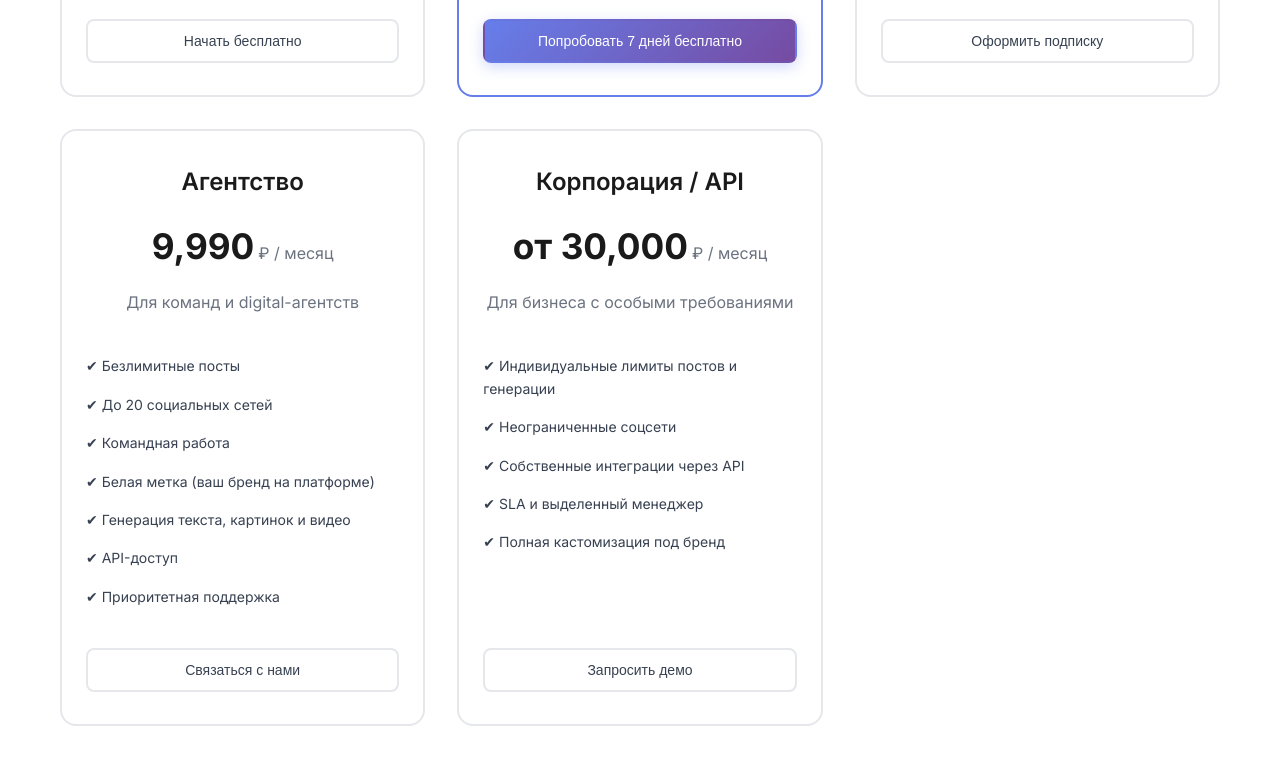
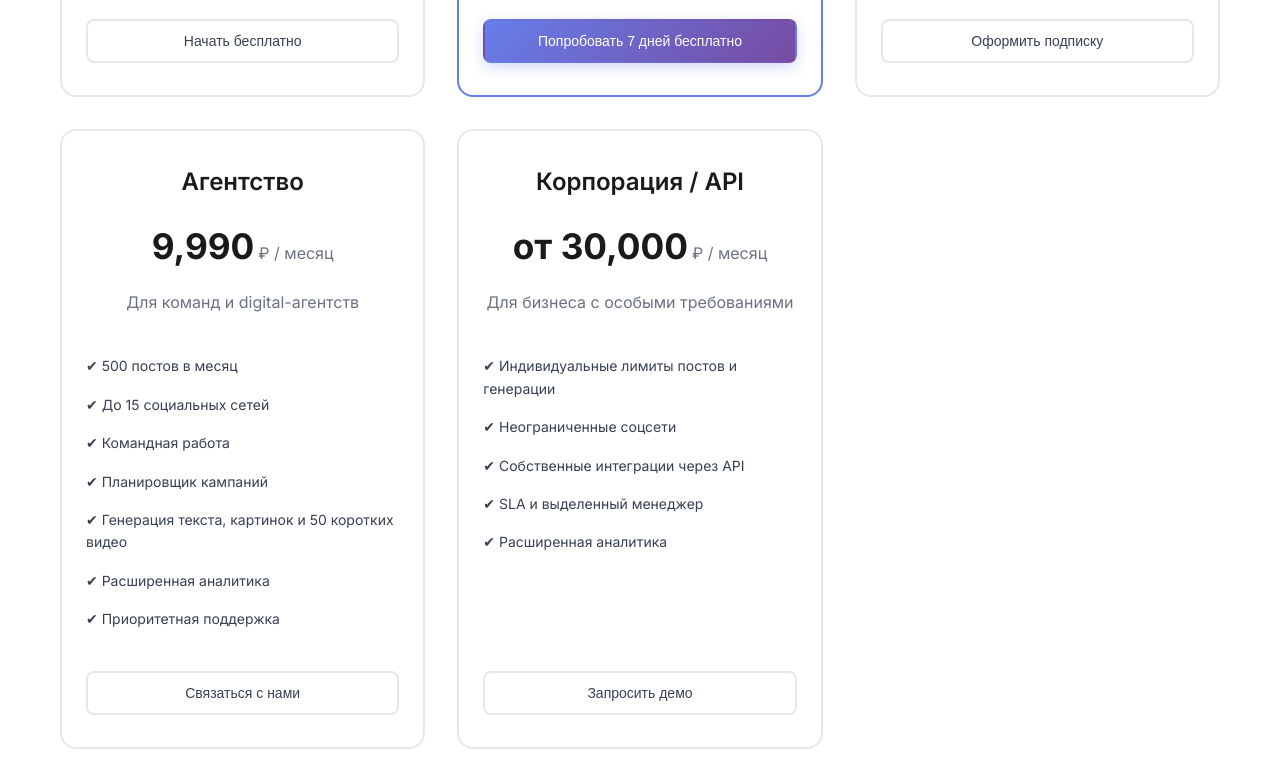
Before and after one commit to MariWq/landing, a plain HTML site: page index.html in a window 1280 px wide. Shown: the part 5186-5952 px from the top of the page. Drawn offline with Linux system fonts and the light colour scheme.

Commit message:
Update index.html

```diff
--- a/index.html
+++ b/index.html
@@ -430,7 +430,7 @@
                     <div class="pricing-features">
                         <div class="feature">✔ 200 постов в месяц</div>
                         <div class="feature">✔ До 5 социальных сетей</div>
-                        <div class="feature">✔ Генерация текста, картинок и коротких видео</div>
+                        <div class="feature">✔ Генерация текста, картинок и 20 коротких видео</div>
                         <div class="feature">✔ Расширенная аналитика</div>
                         <div class="feature">✔ Планировщик кампаний</div>
                         <div class="feature">✔ Автопостинг и шаблоны</div>
@@ -449,12 +449,12 @@
                         <p class="pricing-description">Для команд и digital-агентств</p>
                     </div>
                     <div class="pricing-features">
-                        <div class="feature">✔ Безлимитные посты</div>
-                        <div class="feature">✔ До 20 социальных сетей</div>
+                        <div class="feature">✔ 500 постов в месяц</div>
+                        <div class="feature">✔ До 15 социальных сетей</div>
                         <div class="feature">✔ Командная работа</div>
-                        <div class="feature">✔ Белая метка (ваш бренд на платформе)</div>
-                        <div class="feature">✔ Генерация текста, картинок и видео</div>
-                        <div class="feature">✔ API-доступ</div>
+                        <div class="feature">✔ Планировщик кампаний</div>
+                        <div class="feature">✔ Генерация текста, картинок и 50 коротких видео</div>
+                        <div class="feature">✔ Расширенная аналитика</div>
                         <div class="feature">✔ Приоритетная поддержка</div>
                     </div>
                     <button class="btn btn-outline btn-full pricing-btn" data-plan="agency">Связаться с нами</button>
@@ -474,7 +474,7 @@
                         <div class="feature">✔ Неограниченные соцсети</div>
                         <div class="feature">✔ Собственные интеграции через API</div>
                         <div class="feature">✔ SLA и выделенный менеджер</div>
-                        <div class="feature">✔ Полная кастомизация под бренд</div>
+                        <div class="feature">✔ Расширенная аналитика</div>
                     </div>
                     <button class="btn btn-outline btn-full pricing-btn" data-plan="enterprise">Запросить демо</button>
                 </div>
```
